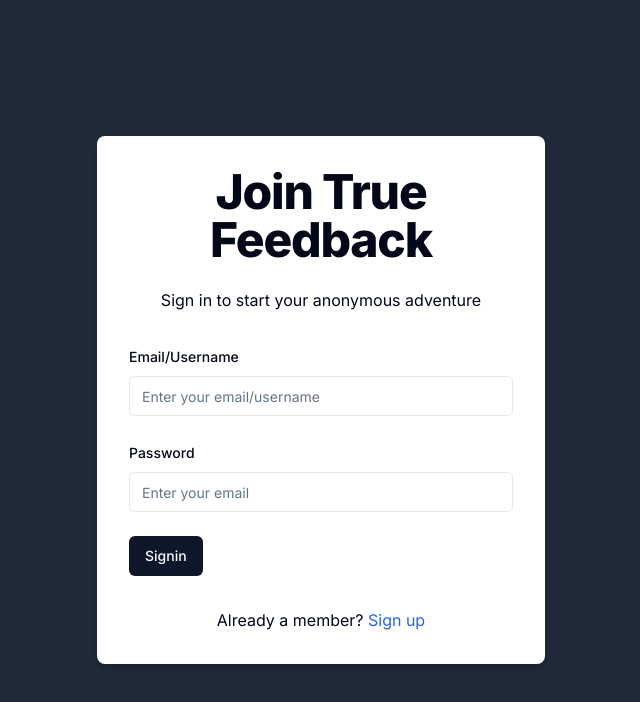
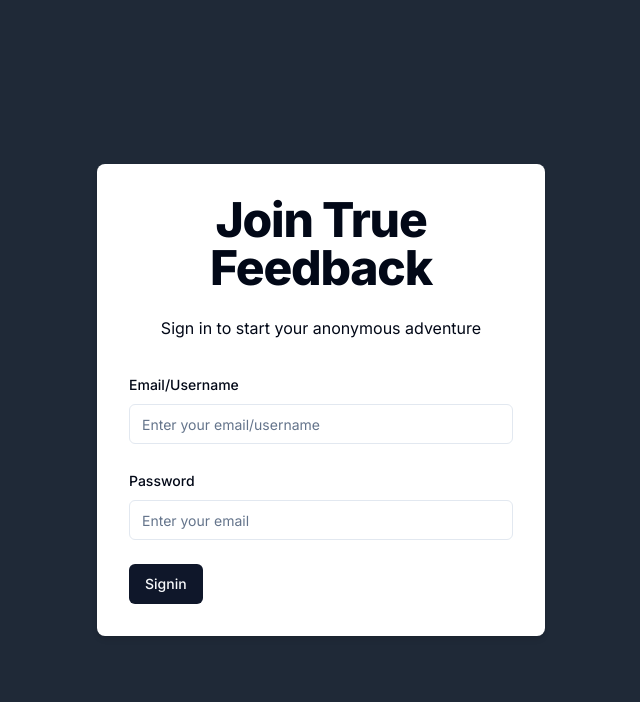
Before and after one commit to ridamsinghal25/Notes-Feedback, a Next.js app: page /sign-in in a window 1280 px wide. Shown: the top 702 px of the page, without its empty margins (319-959 px from the left). Built offline with nearby package versions, Linux system fonts and the light colour scheme.

Commit message:
refactor sign in page and it's apis and remove console messages

```diff
--- a/src/app/(auth)/sign-in/page.tsx
+++ b/src/app/(auth)/sign-in/page.tsx
@@ -3,7 +3,6 @@
 import { zodResolver } from "@hookform/resolvers/zod";
 import { useForm } from "react-hook-form";
 import * as z from "zod";
-import Link from "next/link";
 import { useState } from "react";
 import { useToast } from "@/components/ui/use-toast";
 import { useRouter, useSearchParams } from "next/navigation";
@@ -61,7 +60,9 @@ function SignIn() {
     if (result?.url) {
       if (callbackUrl) {
         router.replace(callbackUrl);
+        return;
       }
+
       router.replace("/dashboard");
     }
   };
@@ -118,14 +119,6 @@ function SignIn() {
             </Button>
           </form>
         </Form>
-        <div className="text-center mt-4">
-          <p>
-            Already a member?{" "}
-            <Link href="/sign-up" className="text-blue-600 hover:text-blue-800">
-              Sign up
-            </Link>
-          </p>
-        </div>
       </div>
     </div>
   );
--- a/src/app/api/auth/[...nextauth]/options.ts
+++ b/src/app/api/auth/[...nextauth]/options.ts
@@ -4,6 +4,7 @@ import bcrypt from "bcryptjs";
 import { connectToAuthDB } from "@/lib/db/authDb";
 import { getUserModel } from "@/models/User";
 import { getAcceptMessageModel } from "@/models/AcceptMessage";
+import { UserRolesEnum } from "@/constants";
 
 export const authOptions: NextAuthOptions = {
   providers: [
@@ -52,7 +53,10 @@ export const authOptions: NextAuthOptions = {
             userId: user._id,
           });
 
-          if (!isAcceptMessageModelExists) {
+          if (
+            !isAcceptMessageModelExists &&
+            user.role === UserRolesEnum.ADMIN
+          ) {
             await AcceptMessageModel.create({
               userId: user._id,
               isAcceptingMessages: true,
--- a/src/app/u/[rollNumber]/page.tsx
+++ b/src/app/u/[rollNumber]/page.tsx
@@ -28,7 +28,7 @@ function PublicProfile() {
   const params = useParams();
   const [isSubmitting, setIsSubmitting] = useState(false);
   const { toast } = useToast();
-  console.log(params);
+
   const form = useForm<z.infer<typeof messageSchema>>({
     resolver: zodResolver(messageSchema),
     defaultValues: {
@@ -55,7 +55,7 @@ function PublicProfile() {
         title: response?.data?.message,
       });
 
-      // form.reset();
+      form.reset();
     } catch (error) {
       const axiosError = error as AxiosError<ApiResponse>;
       const errorMessage = axiosError?.response?.data?.message;
```
